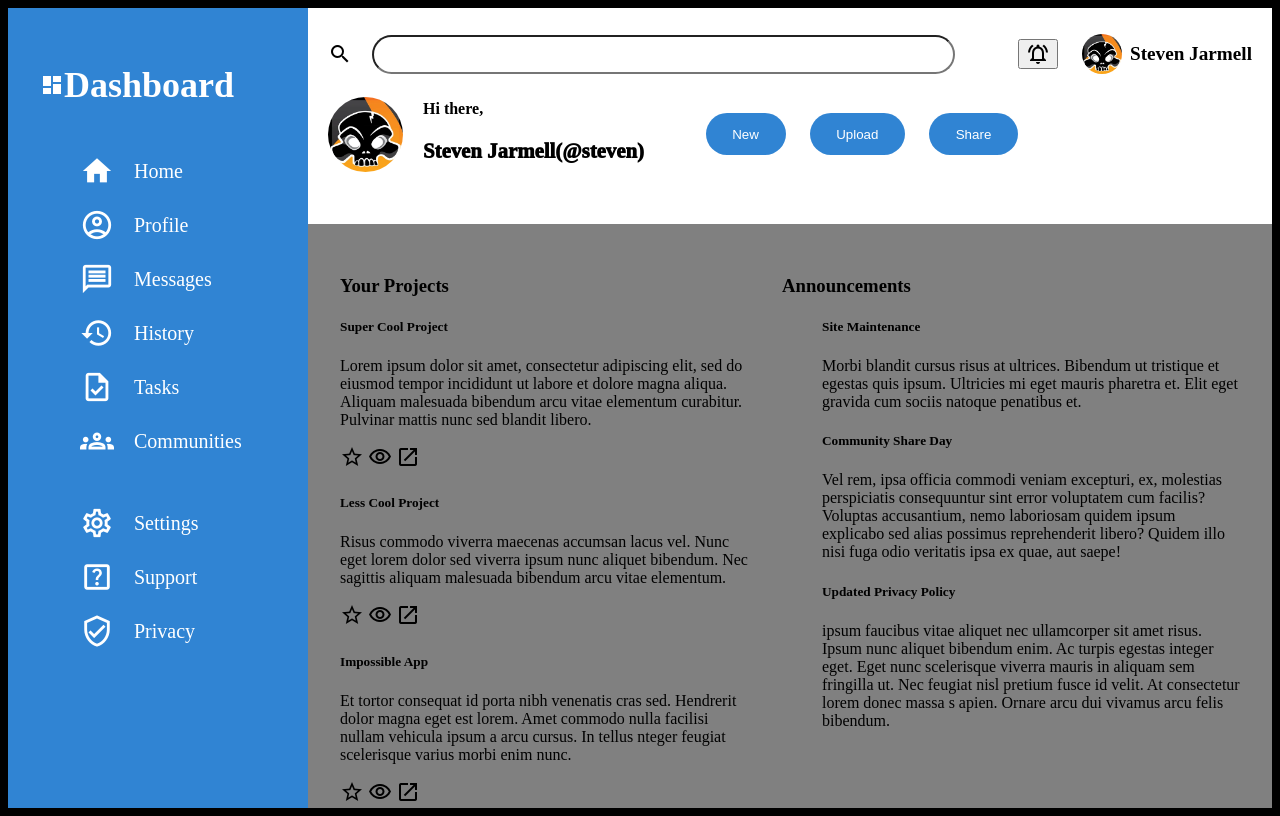
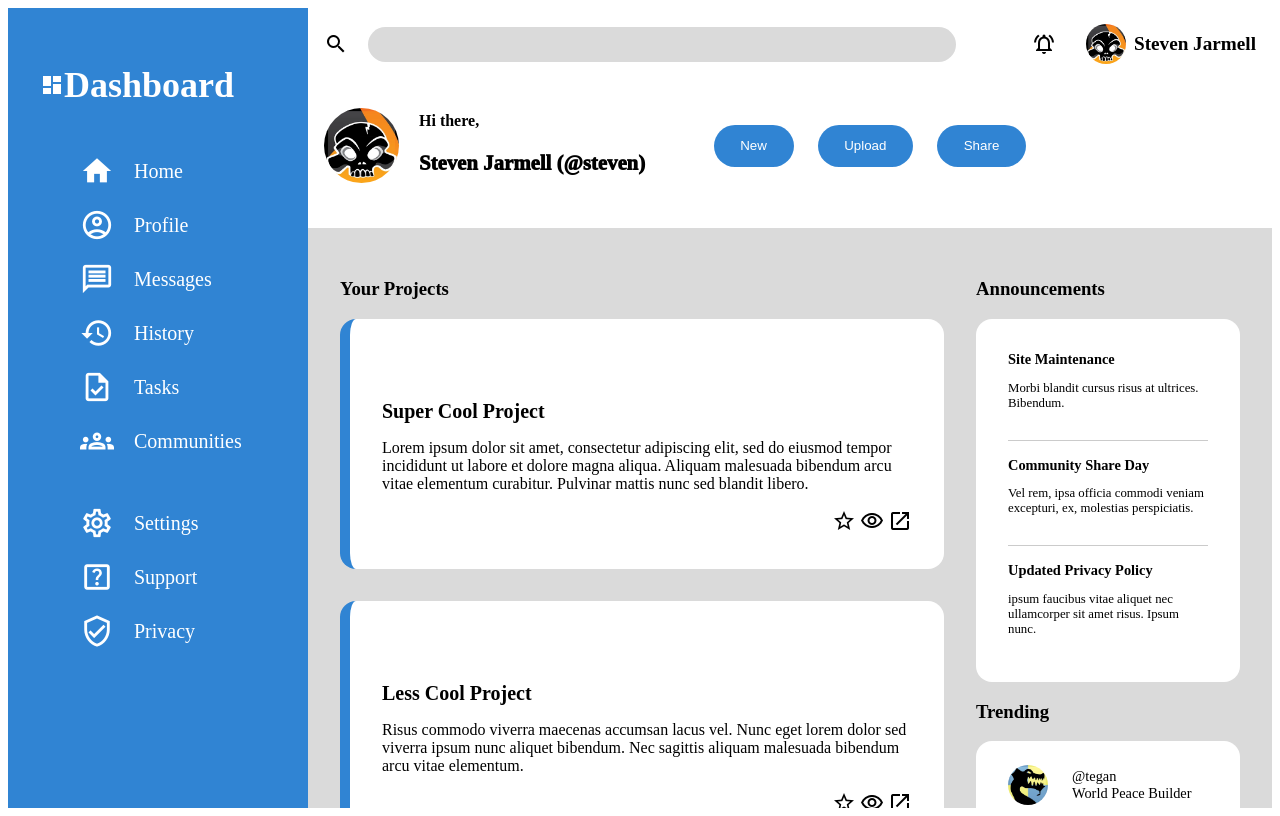
Before and after one commit to Steven-Jarmell/Odin-Project-Projects, a plain HTML site: page admin-dashboard/index.html in a window 1280 px wide. Drawn offline with Linux system fonts and the light colour scheme.

Commit message:
Finished Admin Dashboard

```diff
--- a/admin-dashboard/index.html
+++ b/admin-dashboard/index.html
@@ -18,7 +18,7 @@
                 <input type="text" name="search" id="search"/>
             </div>
         <div class="account">
-            <button>
+            <button class="notification-button">
                 <span class="material-icons-outlined"> notifications_active </span>
             </button>
             <img class="picture" src="./images/avatar.webp">
@@ -30,7 +30,7 @@
               <img class="picture" src="./images/avatar.webp">
                 <div class="profile-name">
                     <p class="greeting">Hi there,</p>
-                    <p class="name">Steven Jarmell<span class="username">(@steven)</span></p>
+                    <p class="name">Steven Jarmell <span class="username">(@steven)</span></p>
                 </div>
               </div>
             <div class="buttons">
@@ -158,8 +158,7 @@
               Turpis egestas integer eget aliquet nibh praesent tristique magna.
               Neque laoreet suspendisse interdum consectetur libero. Etiam erat
               velit scelerisque in dictum non consectetur a. Amet facilisis
-              magna etiam tempor orci. Ipsum nunc aliquet bibendum enim
-              facilisis gravida neque convallis a.
+              magna etiam tempor orci.
             </p>
             <div class="actions">
               <span class="material-icons-outlined"> star_border </span>
@@ -198,7 +197,7 @@
           </div>
         </div>
       </div>
-
+      <div class="right-container">
         <div class="announcements">
           <h3>Announcements</h3>
           <ul class="card">
@@ -206,29 +205,21 @@
               <h5 class="card-title">Site Maintenance</h5>
               <p class="card-text">
                 Morbi blandit cursus risus at ultrices.
-              Bibendum ut tristique et egestas quis ipsum.
-              Ultricies mi eget mauris pharetra et. Elit eget
-              gravida cum sociis natoque penatibus et.
+                Bibendum.
               </p>
             </li>
             <li class="announcement">
               <h5 class="card-title">Community Share Day</h5>
               <p class="card-text">
                 Vel rem, ipsa officia commodi veniam excepturi, ex, molestias
-              perspiciatis consequuntur sint error voluptatem cum facilis?
-              Voluptas accusantium, nemo laboriosam quidem ipsum explicabo sed
-              alias possimus reprehenderit libero? Quidem illo nisi fuga odio
-              veritatis ipsa ex quae, aut saepe!
+                perspiciatis.
               </p>
             </li>
             <li class="announcement">
               <h5 class="card-title">Updated Privacy Policy</h5>
               <p class="card-text">
                 ipsum faucibus vitae aliquet nec ullamcorper sit amet risus.
-              Ipsum nunc aliquet bibendum enim. Ac turpis egestas integer eget.
-              Eget nunc scelerisque viverra mauris in aliquam sem fringilla ut.
-              Nec feugiat nisl pretium fusce id velit. At consectetur lorem donec massa s
-              apien. Ornare arcu dui vivamus arcu felis bibendum.
+                Ipsum nunc.
               </p>
             </li>
           </ul>
@@ -237,36 +228,37 @@
         <div class="trending">
           <h3>Trending</h3>
           <ul class="card">
-          <li class="trend trend-1">
-            <div class="picture"></div>
+            <li class="trend">
+              <img class="picture" src="./images/dragon-picture.webp">
               <div class="account">
                 <p class="username">@tegan</p>
                 <p class="name card-text">World Peace Builder</p>
               </div>
             </li>
-          <li class="trend trend-2">
-            <div class="picture"></div>
+            <li class="trend">
+              <img class="picture" src="./images/monkey-picture.webp">
               <div class="account">
                 <p class="username">@morgan</p>
                 <p class="name card-text">Super Cool Project</p>
               </div>
             </li>
-          <li class="trend trend-3">
-            <div class="picture"></div>
+            <li class="trend">
+              <img class="picture" src="./images/smiley-face.webp">
               <div class="account">
                 <p class="username">@kendall</p>
                 <p class="name card-text">Life Changing App</p>
               </div>
             </li>
-          <li class="trend trend-4">
-            <div class="picture"></div>
+            <li class="trend">
+              <img class="picture" src="./images/kenny.webp">
               <div class="account">
-              <p class="username">@alex</p>
+                <p class="username">@kenny</p>
                 <p class="name card-text">No Traffic Maker</p>
               </div>
             </li>
           </ul>
         </div>
+      </div>
     </main>
   </body>
 </html>
--- a/admin-dashboard/styles.css
+++ b/admin-dashboard/styles.css
@@ -1,5 +1,5 @@
 :root {
-    background-color: black;
+    background-color: white;
 }
 
 ul {
@@ -57,13 +57,13 @@ body {
 .header {
     background-color: white;
     grid-area: header;
-    padding: 1rem 1.25rem .5rem;
+    padding: 1rem;
 }
 
 .top {
     display: grid;
     grid-template-columns: 1fr max-content;
-    margin-bottom: 2rem;
+    margin-bottom: 1rem;
 }
 
 .search {
@@ -87,7 +87,8 @@ body {
 #search {
     display: inline-block;
     padding: 0.75em 1em;
-    outline-color: black;
+    border: none;
+    background-color: rgb(218, 218, 218);
     margin-left: 1.25rem;
     border-radius: 50em;
     width: min(80%, 700px);
@@ -118,6 +119,7 @@ body {
 }
 
 .bottom {
+    margin-top: 2rem;
     display: flex;
     justify-content: space-between;
     align-items: center;
@@ -158,11 +160,16 @@ body {
     border: none;
 }
 
+.notification-button {
+    border: none;
+    background-color: white;
+}
+
 /* Content */
 
 .content {
     grid-area: content;
-    background-color: gray;
+    background-color: rgb(218, 218, 218);
     padding: 2rem;
     display: grid;
     grid-template-areas: 'projects announcements'
@@ -180,6 +187,102 @@ body {
     grid-area: announcements;
 }
 
+.cards {
+    display: grid;
+    grid-template-columns: repeat(auto-fit, minmax(300px, 1fr));
+    grid-auto-rows: 250px;
+    gap: 2rem;
+    padding-bottom: 2rem;
+}
+
+.card {
+    background-color: white;
+    border-radius: 1rem;
+    padding: 2rem;
+    display: flex;
+    justify-content: flex-end;
+    flex-direction: column;
+    align-items: left;
+    flex-wrap: nowrap;
+    margin: 0;
+}
+
+.cards .card {
+    border-left: 10px solid rgb(48, 132, 211);
+}
+
+.card > .actions {
+    margin-left: auto;
+}
+
+.card-title {
+    font-size: 1.25rem;
+    margin: 0;
+}
+
+.announcement {
+    width: 12.5rem;
+    padding: 1rem 0;
+    border-bottom: 1px solid rgb(203, 203, 203);
+}
+
+.announcement:first-child {
+    padding-top: 0;
+}
+
+.announcement:last-child {
+    padding-bottom: 0;
+    border: none;
+}
+
+.announcement > .card-title {
+    font-size: .9rem;
+}
+
+.announcement > .card-text {
+    font-size: .8rem;
+}
+
 .trending {
     grid-area: trending;
 }
+
+.trending .card {
+    padding: .5rem;
+    padding-left: 2rem;
+    padding-right: 2rem;
+}
+
+.trend {
+    display: flex;
+    align-items: center;
+    gap: 1.5rem;
+    cursor: pointer;
+    margin: 0;
+    padding-top: 1rem;
+}
+
+.trend:last-child {
+    padding-bottom: 1rem;
+}
+
+.trend .picture {
+    height: 40px;
+    width: 40px;
+}
+
+.trend .account {
+    display: flex;
+    flex-direction: column;
+    justify-content: center;
+    font-size: 0.9rem;
+    margin: 0;
+}
+
+.account .username {
+    margin: 0;
+}
+
+.account .name {
+    margin: 0;
+}
```
Also changed, not shown: admin-dashboard/images/dragon-picture.webp (renamed from admin-dashboard/images/Dragon-gamerpic.webp), admin-dashboard/images/kenny.webp (added), admin-dashboard/images/monkey-picture.webp (added), admin-dashboard/images/smiley-face.webp (added). Lines whose indentation alone changed are shown as unchanged.
